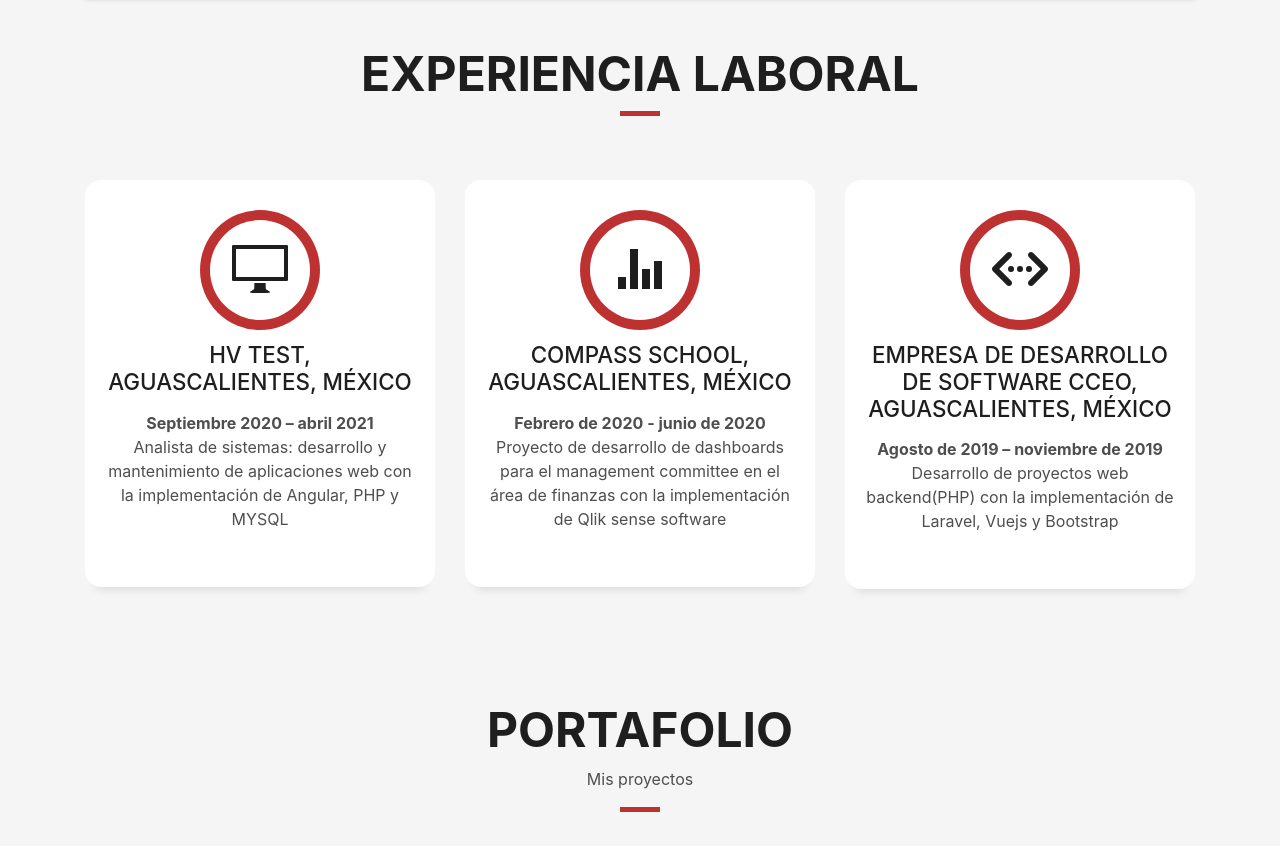
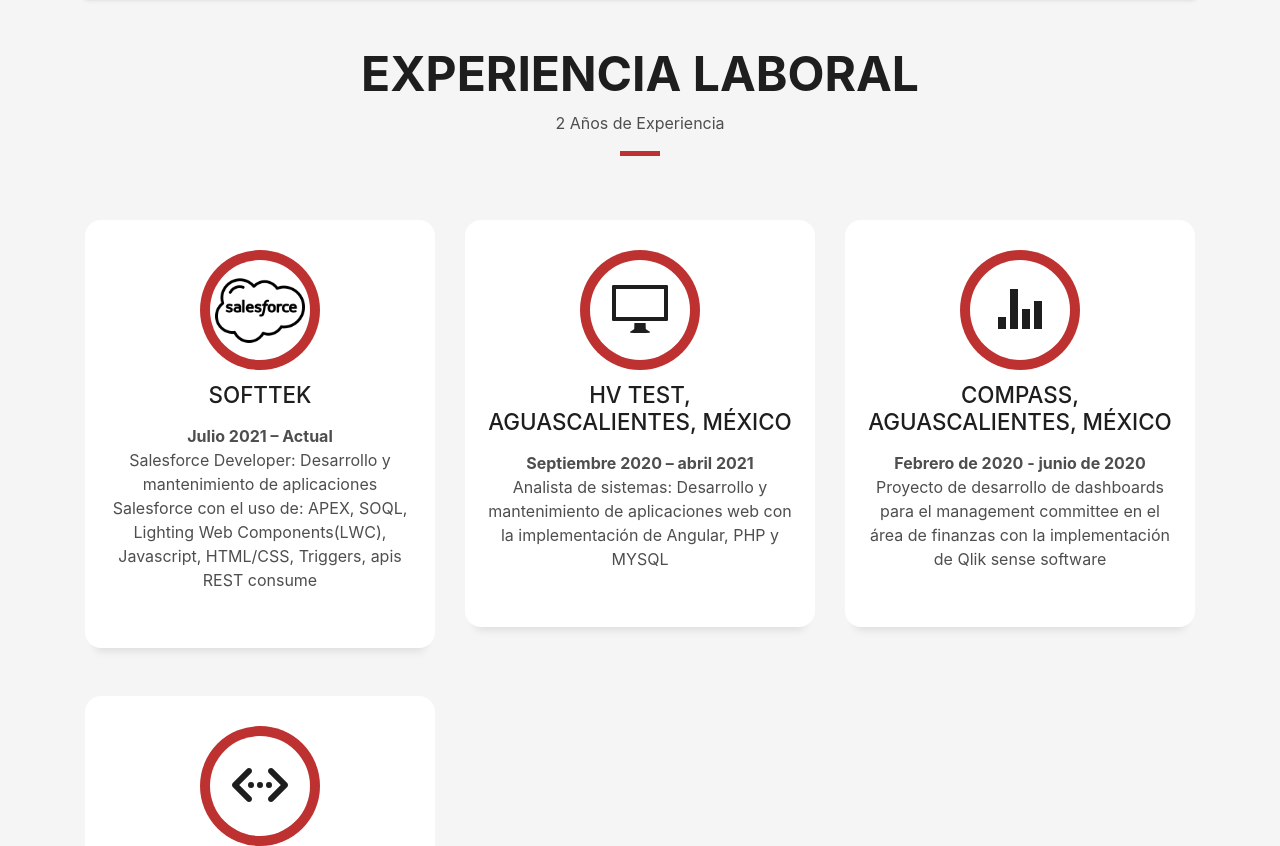
Before and after one commit to albertdanl/albertdanl.github.io, a plain HTML site: page index.html in a window 1280 px wide. Shown: the part 1337-2183 px from the top of the page. Drawn offline with Linux system fonts and the light colour scheme; files whose address does not match are found by name.

Commit message:
add(): salesforce experience

```diff
--- a/index.html
+++ b/index.html
@@ -69,7 +69,7 @@
       <div class="table-cell">
         <div class="container">
           <!--<p class="display-6 color-d">Hello, world!</p>-->
-          <h1 class="intro-title mb-4">Yo soy AlbertDanL</h1>
+          <h1 class="intro-title mb-4"> Yo soy AlbertDanL  </h1>
           <p class="intro-subtitle"><span class="text-slider-items">Desarrollador Web, Web Developer<!-- Frontend Developer,Backend Developer --></span><strong class="text-slider"></strong></p>
           <!-- <p class="pt-3"><a class="btn btn-primary btn js-scroll px-4" href="#about" role="button">Learn More</a></p> -->
         </div>
@@ -159,9 +159,9 @@
             <h3 class="title-a">
               Experiencia Laboral
             </h3>
-            <!-- <p class="subtitle-a">
-              Lorem ipsum, dolor sit amet consectetur adipisicing elit.
-            </p> -->
+            <p class="subtitle-a">
+              2 Años de Experiencia
+            </p>
             <div class="line-mf"></div>
           </div>
         </div>
@@ -170,12 +170,26 @@
         <div class="col-md-4">
           <div class="service-box">
             <div class="service-ico">
+              <span class="ico-circle"><img src="img/salesforce.png" alt="salesforce" class="img-fluid" style="width: 90px; margin-bottom: 8px;"><!-- <i class="ion-code-working"> --></i></span>
+            </div>
+            <div class="service-content">
+              <h2 class="s-title">Softtek</h2>
+              <p class="s-description text-center">
+                <strong>Julio 2021 – Actual</strong> <br>Salesforce Developer: Desarrollo y mantenimiento de aplicaciones Salesforce con el uso de:  APEX, SOQL, Lighting Web Components(LWC), Javascript, HTML/CSS, Triggers, apis REST consume
+
+              </p>
+            </div>
+          </div>
+        </div>
+        <div class="col-md-4">
+          <div class="service-box">
+            <div class="service-ico">
               <span class="ico-circle"><i class="ion-monitor"></i></span>
             </div>
             <div class="service-content">
               <h2 class="s-title">HV Test, Aguascalientes, México</h2>
               <p class="s-description text-center">
-                <strong>Septiembre 2020 – abril 2021</strong> <br>Analista de sistemas: desarrollo y mantenimiento de aplicaciones web con la implementación de Angular, PHP y MYSQL
+                <strong>Septiembre 2020 – abril 2021</strong> <br>Analista de sistemas: Desarrollo y mantenimiento de aplicaciones web con la implementación de Angular, PHP y MYSQL
 
               </p>
             </div>
@@ -187,7 +201,7 @@
               <span class="ico-circle"><i class="ion-stats-bars"></i></span>
             </div>
             <div class="service-content">
-              <h2 class="s-title">COMPASS School, Aguascalientes, México</h2>
+              <h2 class="s-title">COMPASS, Aguascalientes, México</h2>
               <p class="s-description text-center">
                 <strong>Febrero de 2020 - junio de 2020 </strong> <br>Proyecto de desarrollo de dashboards para el management committee en el área de finanzas con la implementación de Qlik sense software
 
@@ -201,9 +215,9 @@
               <span class="ico-circle"><i class="ion-code-working"></i></span>
             </div>
             <div class="service-content">
-              <h2 class="s-title">Empresa de desarrollo de software CCEO, Aguascalientes, México</h2>
+              <h2 class="s-title">CCEO, Aguascalientes, México</h2>
               <p class="s-description text-center">
-                <strong>Agosto de 2019 – noviembre de 2019</strong> <br> Desarrollo de proyectos web backend(PHP) con la implementación de Laravel, Vuejs y Bootstrap
+                <strong>Agosto de 2019 – noviembre de 2019</strong> <br> Desarrollo de proyectos web(PHP) con la implementación de Laravel, Vuejs y Bootstrap
 
               </p>
             </div>
```
Also changed, not shown: img/salesforce.png (added).
